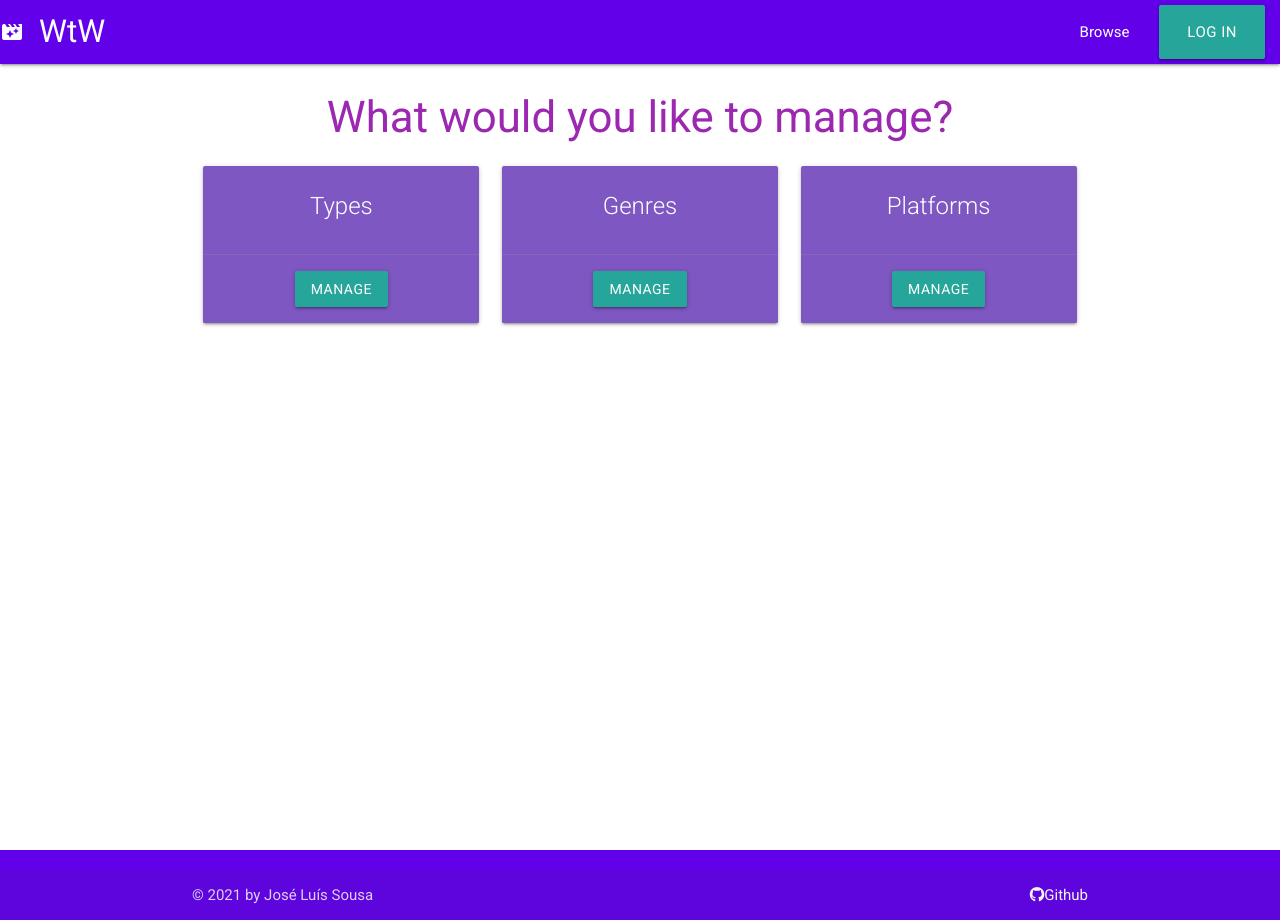
After one commit to jltps/WtW-ms3, a Flask app: page /manage in a window 1280 px wide. The commit adds this page. Run offline with Flask 2, Linux system fonts and the light colour scheme; some libraries are stand-ins or nearby versions.

Commit message:
Add manage templates

```diff
--- a/app.py
+++ b/app.py
@@ -146,6 +146,29 @@ def delete_title(title_id):
     return redirect(url_for("get_titles"))
 
 
+@app.route("/manage")
+def manage():
+    return render_template("manage.html")
+
+
+@app.route("/manage_types")
+def manage_types():
+    types = list(mongo.db.title_types.find().sort("type_name", 1))
+    return render_template("manage_types.html", types=types)
+
+
+@app.route("/manage_genres")
+def manage_genres():
+    genres = list(mongo.db.genre.find().sort("genre_name", 1))
+    return render_template("manage_genres.html", genres=genres)
+
+
+@app.route("/manage_platforms")
+def manage_platforms():
+    platforms = list(mongo.db.platform.find().sort("platform_name", 1))
+    return render_template("manage_platforms.html", platforms=platforms)
+
+
 @app.route("/logout")
 def logout():
     flash("Logged out")
--- a/static/js/script.js
+++ b/static/js/script.js
@@ -5,7 +5,7 @@
 $(document).ready(function(){
     $('.sidenav').sidenav();
     $('select').formSelect();
-    $('.modal').modal();
+    $('.tooltipped').tooltip();
   });
 
 
--- a/templates/base.html
+++ b/templates/base.html
@@ -25,7 +25,9 @@
                     {% if session.user %}
                         <li><a href="{{ url_for('add_title') }}">Add</a></li>
                         <li><a href="{{ url_for('edit') }}">Edit</a></li>
-                        <li><a href="#">Manage</a></li>
+                        {% if session.user|lower == "admin"|lower %}
+                            <li><a href="{{ url_for('manage') }}">Manage</a></li>
+                        {% endif %}
                         <a href="{{ url_for('logout') }}" class="waves-effect waves-light btn-large red">Log out</a>
                     {% else %}
                         <a href="{{ url_for('login') }}" class="waves-effect waves-light btn-large">Log in</a>
@@ -40,10 +42,13 @@
             <li><a href="{{ url_for('get_titles') }}" class="center-align">Browse</a></li>
             {% if session.user %}
                 <li><a href="{{ url_for('add_title') }}" class="center-align">Add</a></li>
-                <li><a href="#" class="center-align">Manage</a></li>
-                <a href="{{ url_for('logout') }}" class="waves-effect waves-light btn-large red center">Log out</a>
+                <li><a href="{{ url_for('edit') }}" class="center-align">Edit</a></li>
+                {% if session.user|lower == "admin"|lower %}
+                    <li><a href="{{ url_for('manage') }}" class="center-align">Manage</a></li>
+                {% endif %}
+                <a href="{{ url_for('logout') }}" class="waves-effect waves-light btn-large red center-align">Log out</a>
             {% else %}
-                <a href="{{ url_for('login') }}" class="waves-effect waves-light btn-large center">Log in</a>
+                <a href="{{ url_for('login') }}" class="waves-effect waves-light btn-large center-align">Log in</a>
             {% endif %}
         </ul>
     </header>
--- a/templates/edit.html
+++ b/templates/edit.html
@@ -1,7 +1,7 @@
 {% extends "base.html" %}
 {% block content %}
 
-    <h3 class="purple-text center-align">Browse Titles added by <strong>{{ session.user }}</strong></h3>
+    <h3 class="purple-text center-align">Edit Titles added by <strong>{{ session.user }}</strong></h3>
 
     <div class="row">
         {% for title in titles %}
--- /dev/null
+++ b/templates/manage.html
@@ -0,0 +1,39 @@
+{% extends "base.html" %}
+{% block content %}
+
+    <h3 class="purple-text center-align">What would you like to manage?</strong></h3>
+
+    <div class="row">
+        <div class="col s12 m4">
+            <div class="card deep-purple lighten-1">
+                <div class="card-content white-text">
+                    <span class="card-title center align">Types</span>
+                </div>
+                <div class="card-action center-align">
+                    <a class="waves-effect waves-light btn" href="{{ url_for('manage_types')}}">Manage</a>
+                </div>
+              </div>
+        </div>
+        <div class="col s12 m4">
+            <div class="card deep-purple lighten-1">
+                <div class="card-content white-text">
+                    <span class="card-title center align">Genres</span>
+                </div>
+                <div class="card-action center-align">
+                    <a class="waves-effect waves-light btn" href="{{ url_for('manage_genres')}}">Manage</a>
+                </div>
+              </div>
+        </div>
+        <div class="col s12 m4">
+            <div class="card deep-purple lighten-1">
+                <div class="card-content white-text">
+                    <span class="card-title center align">Platforms</span>
+                </div>
+                <div class="card-action center-align">
+                    <a class="waves-effect waves-light btn" href="{{ url_for('manage_platforms')}}">Manage</a>
+                </div>
+              </div>
+        </div>
+    </div>
+
+{% endblock %}
```
Also changed, not shown: templates/manage_genres.html (added, +31 -0 lines), templates/manage_platforms.html (added, +31 -0 lines), templates/manage_types.html (added, +31 -0 lines).
